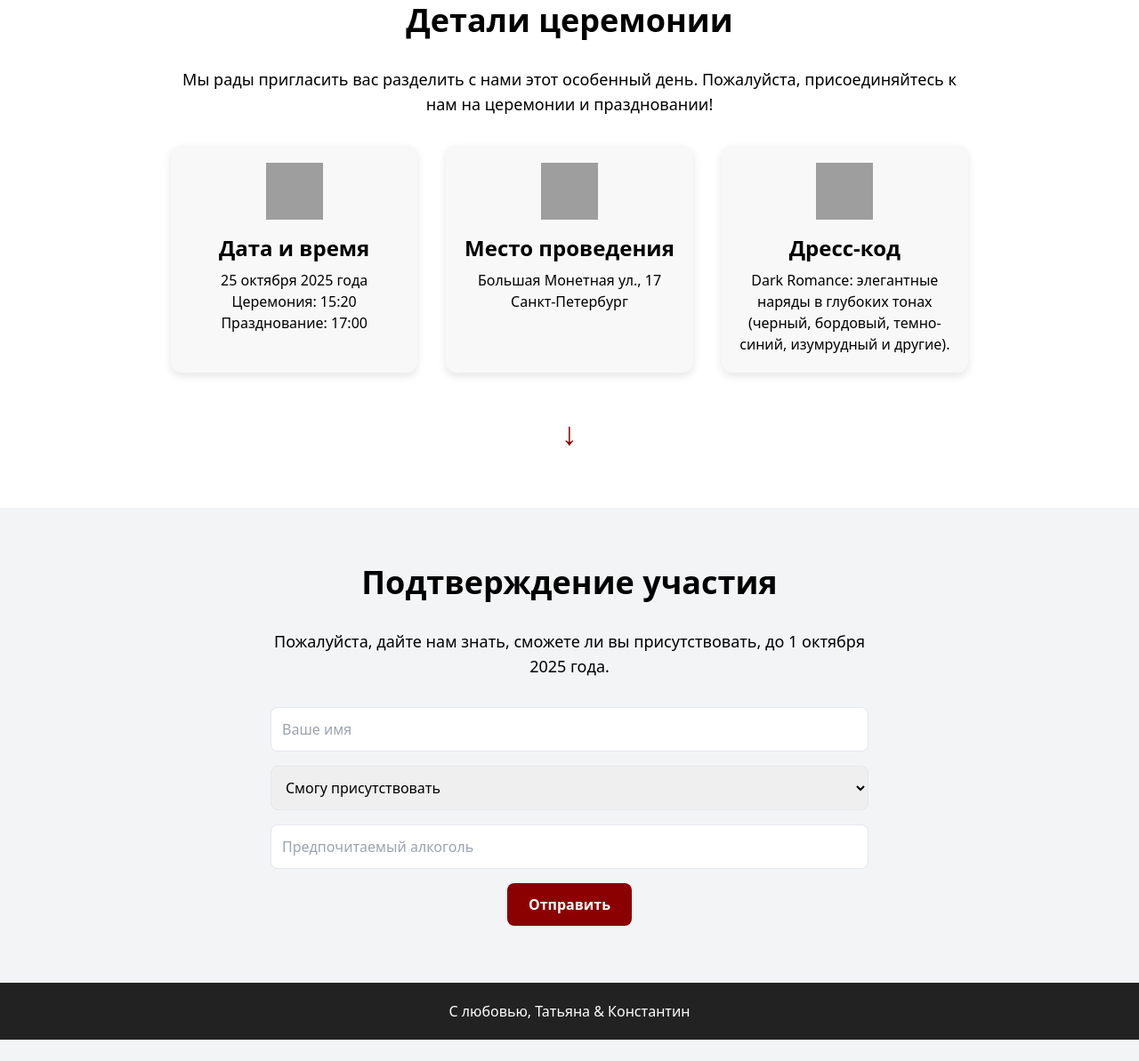
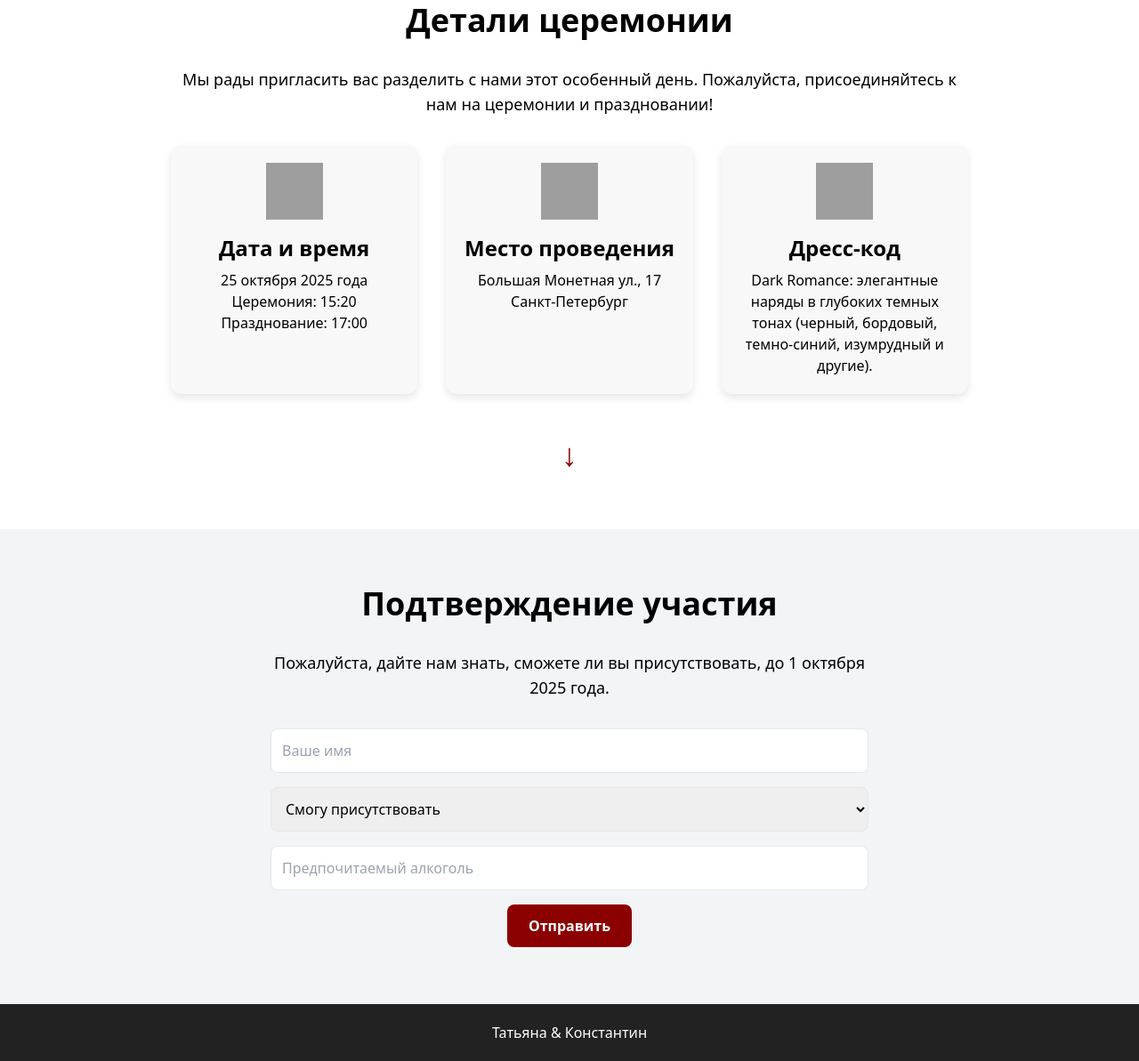
Before and after one commit to ttylnel/wedding, a plain HTML site: page index.html in a window 1280 px wide. Shown: the part 861-2054 px from the top of the page at 89% size. Before the commit the page ends 2030 px from the top, so only its background shows below. Drawn offline with nearby package versions, Linux system fonts and the light colour scheme; grey boxes are pictures that could not be loaded.

Commit message:
Update index.html

```diff
--- a/index.html
+++ b/index.html
@@ -47,7 +47,7 @@
         <div class="card">
           <img src="https://img.icons8.com/ios-filled/100/8b0000/dress-front-view.png" alt="Дресс-код" class="mx-auto mb-4 w-16 h-16">
           <h3 class="text-2xl font-semibold">Дресс-код</h3>
-          <p class="mt-2">Dark Romance: элегантные наряды в глубоких тонах (черный, бордовый, темно-синий, изумрудный и другие).</p>
+          <p class="mt-2">Dark Romance: элегантные наряды в глубоких темных тонах (черный, бордовый, темно-синий, изумрудный и другие).</p>
         </div>
 
       </div>
@@ -78,7 +78,7 @@
 
   <!-- Footer -->
   <footer>
-    <p>С любовью, Татьяна & Константин</p>
+    <p>Татьяна & Константин</p>
   </footer>
 
   <!-- Modal -->
```
